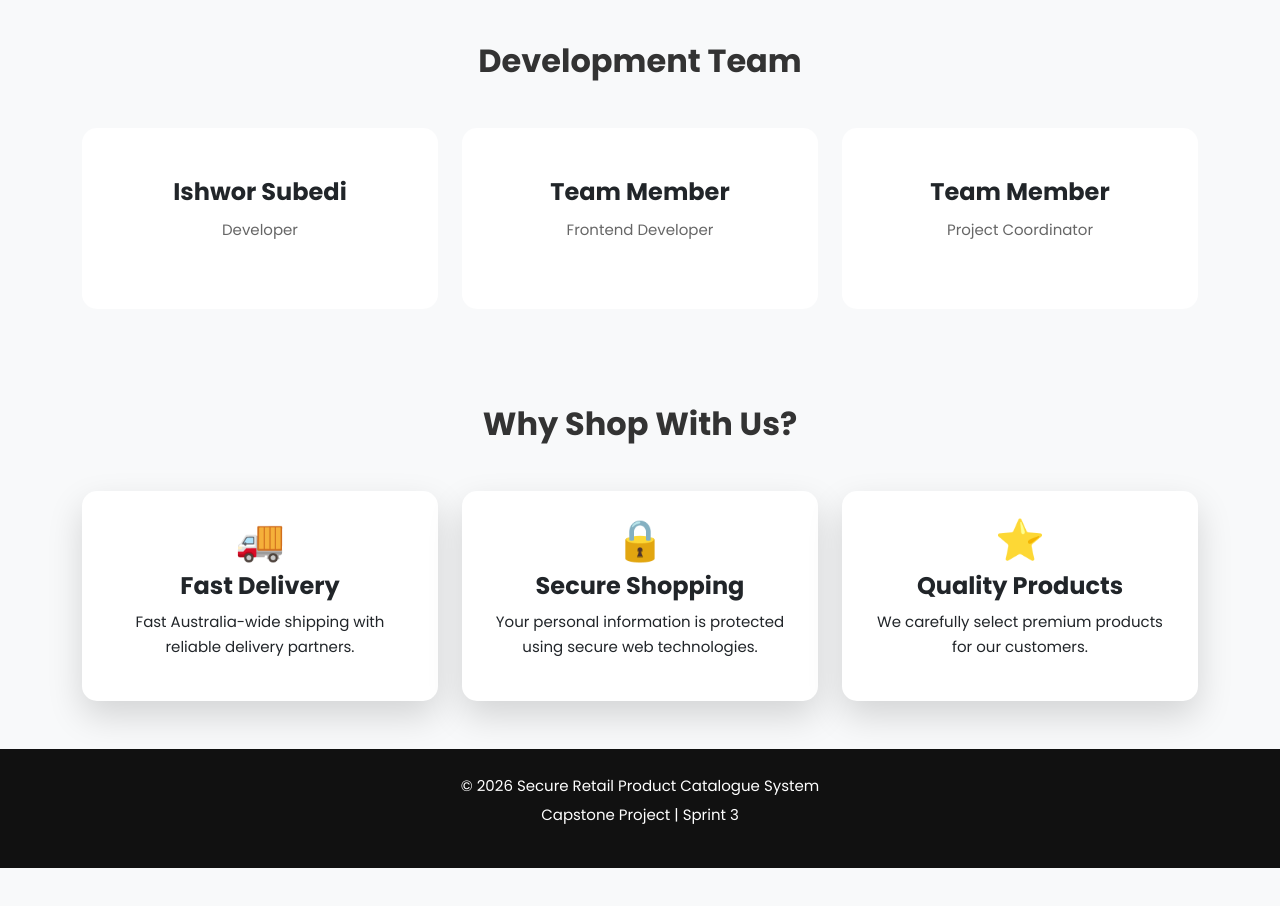
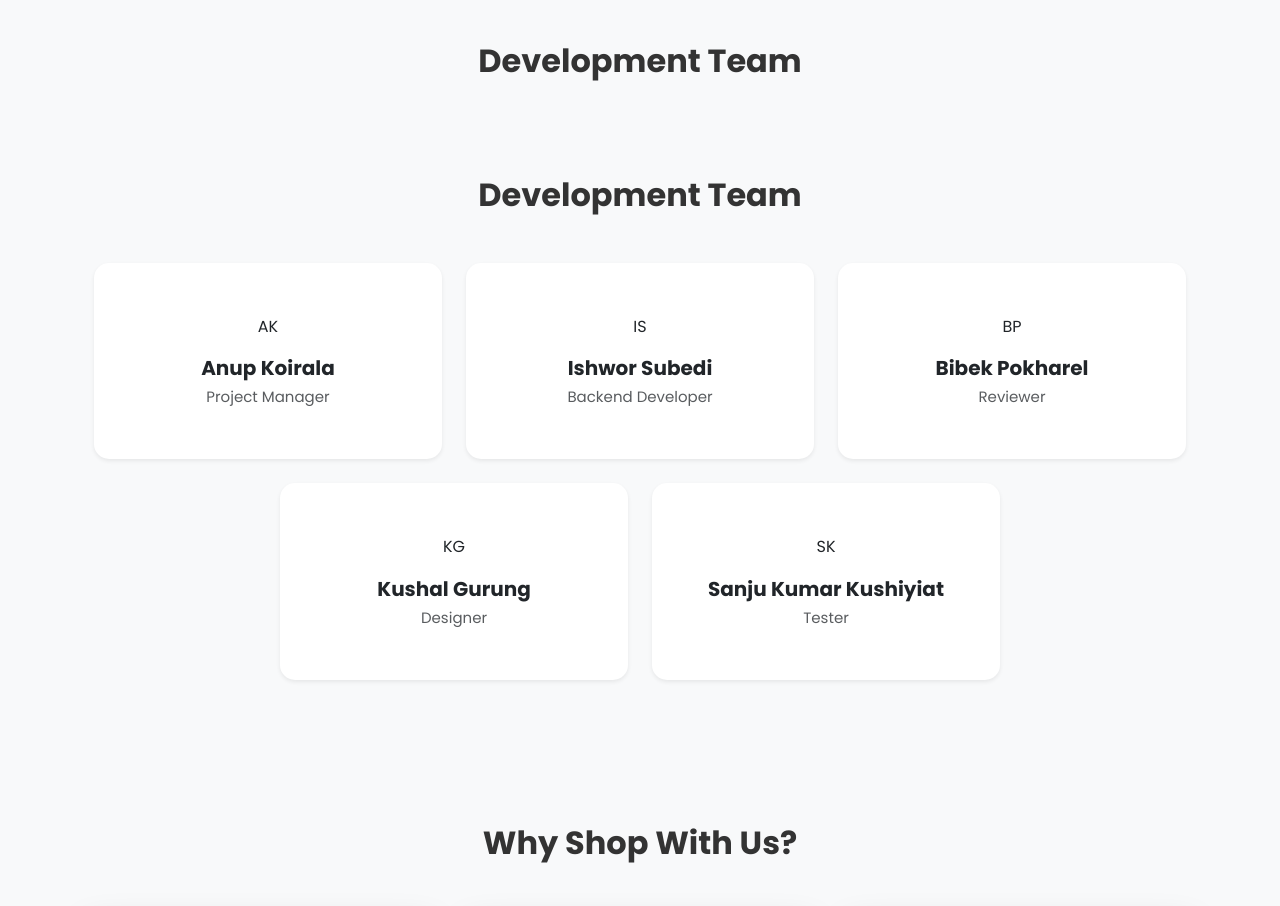
Before and after one commit to anupkoirala07-design/Capstone-Project-A, a plain HTML site: page about.html in a window 1280 px wide. Shown: the part 1940-2846 px from the top of the page. Before the commit the page ends 2808 px from the top, so only its background shows below. Drawn offline with nearby package versions, Linux system fonts and the light colour scheme; files that its build step writes are made by us from their sources.

Commit message:
style: fix team section grid layout and add avatar cards

```diff
--- a/about.html
+++ b/about.html
@@ -312,70 +312,65 @@ Technologies Used
 Development Team
 
 </h2>
+<!-- ================= TEAM ================= -->
+<section class="container py-5">
 
-<div class="row">
+  <h2 class="text-center mb-5">Development Team</h2>
 
-<div class="col-md-4">
+  <div class="row g-4 justify-content-center">
 
-<div class="card team-card">
+    <div class="col-md-4">
+      <div class="card team-card h-100 text-center border-0 shadow-sm">
+        <div class="card-body">
+          <div class="team-avatar mx-auto mb-3">AK</div>
+          <h5 class="fw-bold mb-1">Anup Koirala</h5>
+          <p class="text-muted mb-0">Project Manager</p>
+        </div>
+      </div>
+    </div>
 
-<div class="card-body text-center">
+    <div class="col-md-4">
+      <div class="card team-card h-100 text-center border-0 shadow-sm">
+        <div class="card-body">
+          <div class="team-avatar mx-auto mb-3">IS</div>
+          <h5 class="fw-bold mb-1">Ishwor Subedi</h5>
+          <p class="text-muted mb-0">Backend Developer</p>
+        </div>
+      </div>
+    </div>
 
-<h4>Ishwor Subedi</h4>
+    <div class="col-md-4">
+      <div class="card team-card h-100 text-center border-0 shadow-sm">
+        <div class="card-body">
+          <div class="team-avatar mx-auto mb-3">BP</div>
+          <h5 class="fw-bold mb-1">Bibek Pokharel</h5>
+          <p class="text-muted mb-0">Reviewer</p>
+        </div>
+      </div>
+    </div>
 
-<p>
+    <div class="col-md-4">
+      <div class="card team-card h-100 text-center border-0 shadow-sm">
+        <div class="card-body">
+          <div class="team-avatar mx-auto mb-3">KG</div>
+          <h5 class="fw-bold mb-1">Kushal Gurung</h5>
+          <p class="text-muted mb-0">Designer</p>
+        </div>
+      </div>
+    </div>
 
-Developer
+    <div class="col-md-4">
+      <div class="card team-card h-100 text-center border-0 shadow-sm">
+        <div class="card-body">
+          <div class="team-avatar mx-auto mb-3">SK</div>
+          <h5 class="fw-bold mb-1">Sanju Kumar Kushiyiat</h5>
+          <p class="text-muted mb-0">Tester</p>
+        </div>
+      </div>
+    </div>
 
-</p>
-
-</div>
-
-</div>
-
-</div>
-
-<div class="col-md-4">
-
-<div class="card team-card">
-
-<div class="card-body text-center">
-
-<h4>Team Member</h4>
-
-<p>
-
-Frontend Developer
-
-</p>
-
-</div>
-
-</div>
-
-</div>
-
-<div class="col-md-4">
-
-<div class="card team-card">
-
-<div class="card-body text-center">
-
-<h4>Team Member</h4>
-
-<p>
-
-Project Coordinator
-
-</p>
-
-</div>
-
-</div>
-
-</div>
-
-</div>
+  </div>
+</section>
 
 </section>
 <section class="container py-5">
```
